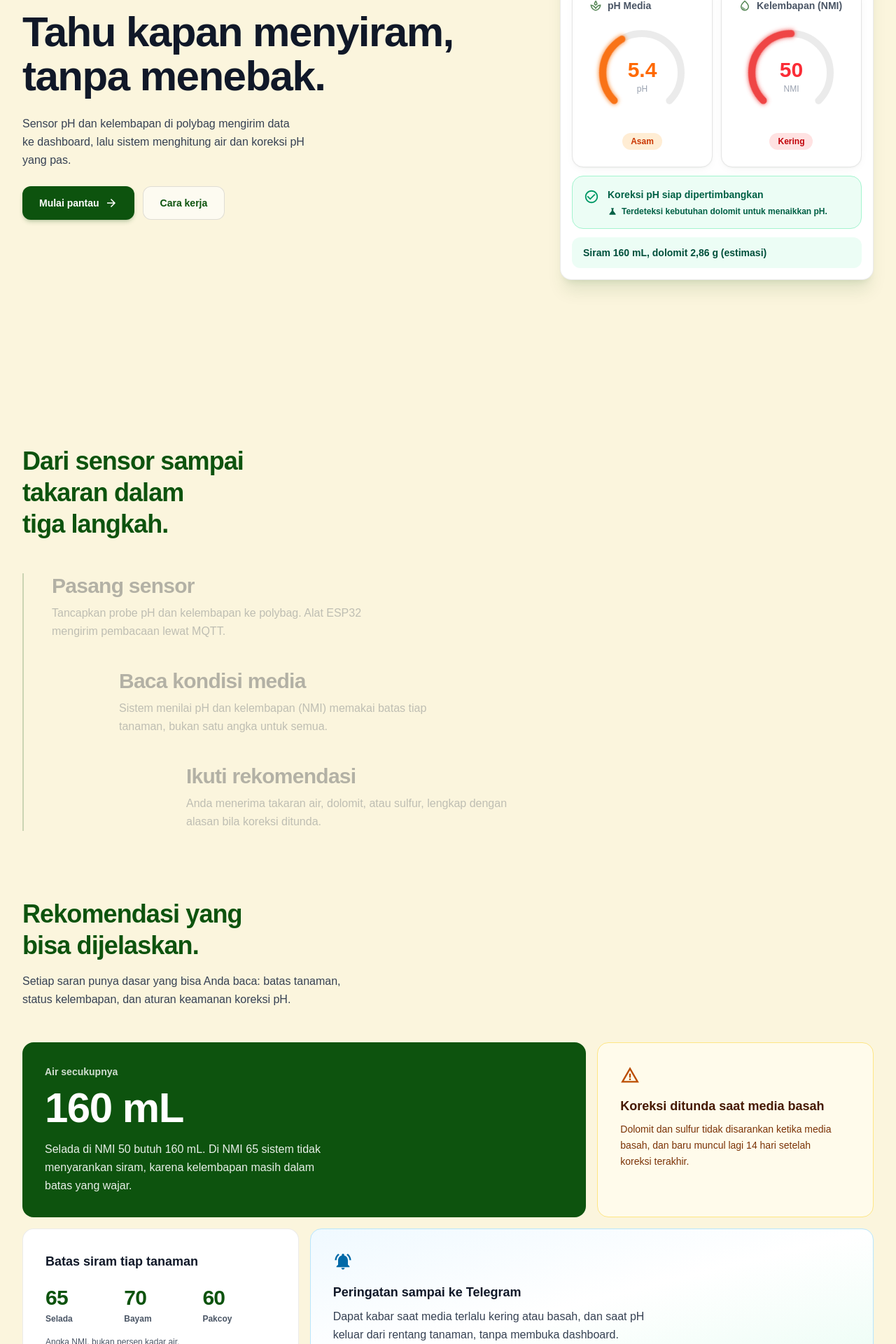
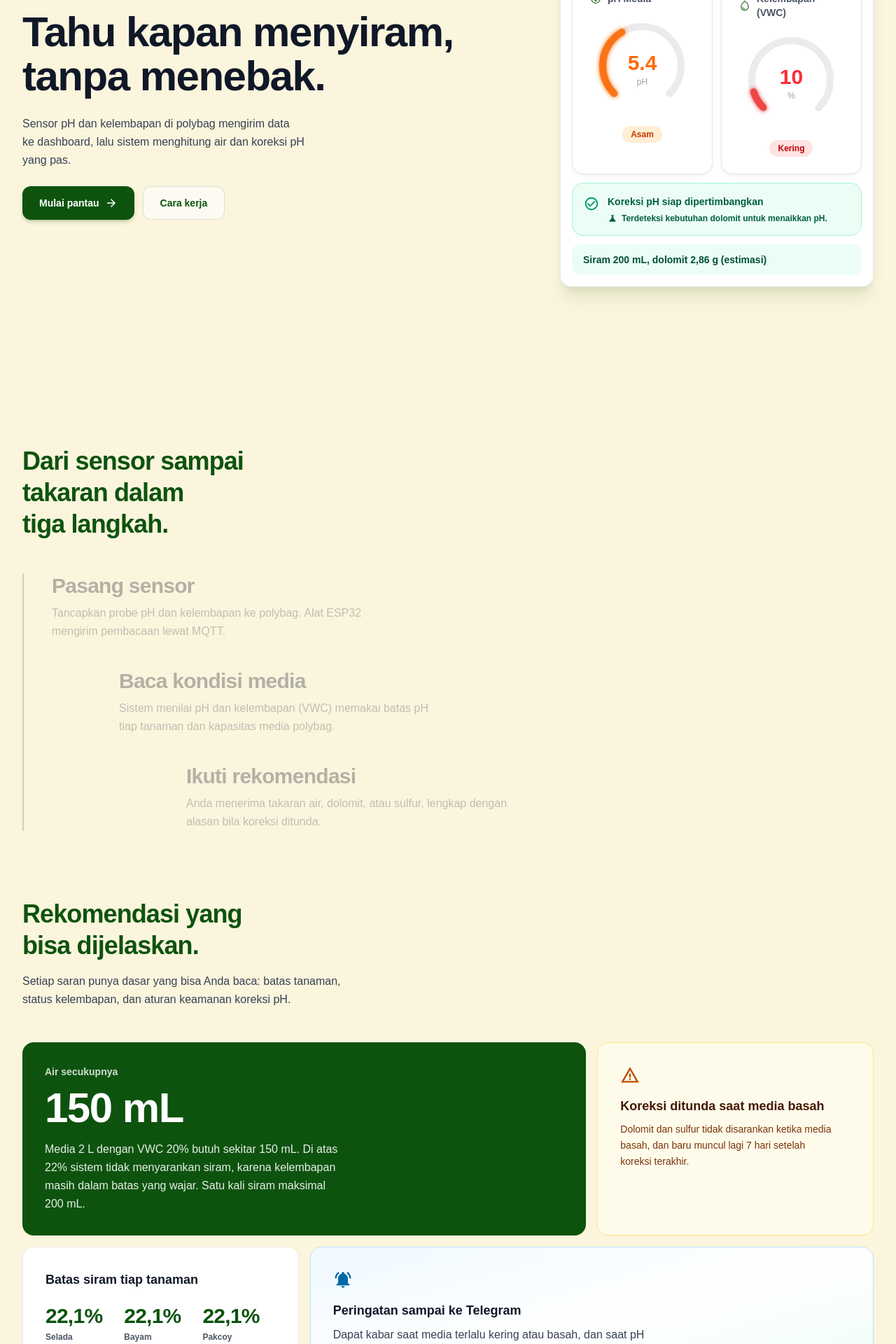
Before and after one commit to Capstone2026-E04/Subur.in, a Next.js app in the folder frontend/: page / in a window 1280 px wide. Shown: the part 260-2180 px from the top of the page at 70% size. Built offline with nearby package versions, Linux system fonts and the light colour scheme; a web font is replaced by a local one.

Commit message:
feat(frontend): sesuaikan tampilan ke VWC dan tampilkan badge status Telegram
- kartu kelembapan memakai status VWC; label NMI diganti VWC
- halaman notifikasi menampilkan badge Telegram terkirim/gagal
- teks landing disesuaikan dengan rancangan C501

```diff
--- a/frontend/src/app/(dashboard)/dashboard/analytics/page.tsx
+++ b/frontend/src/app/(dashboard)/dashboard/analytics/page.tsx
@@ -304,7 +304,7 @@ export default function AnalyticsPage() {
         <Card className="flex-row items-center justify-between gap-4 p-5">
           <div className="min-w-0 space-y-1.5">
             <p className="text-xs font-bold tracking-wider text-gray-400 uppercase">
-              Rata-rata Kelembapan (NMI)
+              Rata-rata Kelembapan
             </p>
             <p className="text-[10px] leading-none font-medium text-gray-400">
               Dihitung dari data {durationText}
--- a/frontend/src/app/(dashboard)/dashboard/notifications/page.tsx
+++ b/frontend/src/app/(dashboard)/dashboard/notifications/page.tsx
@@ -7,6 +7,7 @@ import {
   MdInfoOutline,
   MdDeleteOutline,
   MdNotificationsNone,
+  MdSend,
 } from "react-icons/md";
 import { useDevices } from "@/hooks/useDevices";
 import {
@@ -275,6 +276,24 @@ export default function NotificationsPage() {
                           {notif.device.label}
                         </span>
                       )}
+                      {notif.telegramStatus === "sent" && (
+                        <span
+                          title="Terkirim ke Telegram"
+                          className="inline-flex items-center gap-1 rounded border border-sky-200 bg-sky-50 px-2 py-0.5 text-[10px] font-black text-sky-700 uppercase"
+                        >
+                          <MdSend size={10} />
+                          Telegram
+                        </span>
+                      )}
+                      {notif.telegramStatus === "failed" && (
+                        <span
+                          title={notif.telegramError ?? "Gagal terkirim"}
+                          className="inline-flex items-center gap-1 rounded border border-rose-200 bg-rose-50 px-2 py-0.5 text-[10px] font-black text-rose-700 uppercase"
+                        >
+                          <MdSend size={10} />
+                          Telegram gagal
+                        </span>
+                      )}
                       {!notif.isRead && (
                         <span className="bg-primary h-1.5 w-1.5 shrink-0 animate-ping rounded-full" />
                       )}
--- a/frontend/src/app/(dashboard)/dashboard/page.tsx
+++ b/frontend/src/app/(dashboard)/dashboard/page.tsx
@@ -241,6 +241,7 @@ export default function DashboardPage() {
           value={currentMoisture}
           moistureType={moistureType}
           nmiTrigger={devicePlant?.nmiTrigger ?? null}
+          nmiTarget={devicePlant?.nmiTarget ?? null}
         />
       </div>
 
--- a/frontend/src/app/(dashboard)/dashboard/plants/page.tsx
+++ b/frontend/src/app/(dashboard)/dashboard/plants/page.tsx
@@ -152,7 +152,7 @@ export default function PlantsPage() {
                   <div className="border-border flex shrink-0 items-center gap-3 border-t pt-3 md:border-t-0 md:pt-0">
                     <div className="flex min-w-[100px] flex-col items-center rounded-xl border border-sky-100 bg-sky-50 px-3 py-2">
                       <span className="text-[9px] font-bold tracking-wider text-sky-600 uppercase">
-                        Kelembapan (NMI)
+                        Kelembapan (VWC %)
                       </span>
                       <span className="mt-0.5 text-xs font-bold text-gray-700">
                         {plant.nmiTrigger !== null
--- a/frontend/src/app/(dashboard)/dashboard/recommendations/page.tsx
+++ b/frontend/src/app/(dashboard)/dashboard/recommendations/page.tsx
@@ -271,10 +271,10 @@ export default function RecommendationsPage() {
                   </div>
                   <div>
                     <span className="block text-xs font-semibold text-gray-400">
-                      NMI Kelembapan
+                      Kelembapan (VWC)
                     </span>
                     <span className="text-base font-extrabold text-sky-600">
-                      {recommendation.moistureValue.toFixed(1)}
+                      {recommendation.moistureValue.toFixed(1)}%
                     </span>
                   </div>
                 </div>
@@ -344,7 +344,7 @@ export default function RecommendationsPage() {
                             </span>
                           </p>
                           <p className="mt-1 max-w-[85%] text-[11px] leading-relaxed text-sky-600/70">
-                            Estimasi berbasis NMI. Siram perlahan dan hentikan
+                            Estimasi berbasis VWC. Siram perlahan dan hentikan
                             bila air sudah menetes keluar.
                           </p>
                         </div>
@@ -549,9 +549,9 @@ export default function RecommendationsPage() {
                                 </span>
                               </p>
                               <p className="font-medium text-gray-500">
-                                NMI:{" "}
+                                VWC:{" "}
                                 <span className="font-bold text-sky-600">
-                                  {log.moistureValue.toFixed(0)}
+                                  {log.moistureValue.toFixed(0)}%
                                 </span>
                               </p>
                             </div>
--- a/frontend/src/app/page.tsx
+++ b/frontend/src/app/page.tsx
@@ -15,7 +15,7 @@ const STEPS = [
   },
   {
     title: "Baca kondisi media",
-    body: "Sistem menilai pH dan kelembapan (NMI) memakai batas tiap tanaman, bukan satu angka untuk semua.",
+    body: "Sistem menilai pH dan kelembapan (VWC) memakai batas pH tiap tanaman dan kapasitas media polybag.",
   },
   {
     title: "Ikuti rekomendasi",
@@ -24,9 +24,9 @@ const STEPS = [
 ];
 
 const PLANTS = [
-  { name: "Selada", trigger: 65 },
-  { name: "Bayam", trigger: 70 },
-  { name: "Pakcoy", trigger: 60 },
+  { name: "Selada", trigger: "22,1%" },
+  { name: "Bayam", trigger: "22,1%" },
+  { name: "Pakcoy", trigger: "22,1%" },
 ];
 
 const ctaClass =
@@ -140,11 +140,12 @@ export default function Home() {
               Air secukupnya
             </p>
             <p className="mt-3 text-6xl font-extrabold tracking-tight">
-              <span data-count="160">160</span> mL
+              <span data-count="150">150</span> mL
             </p>
             <p className="mt-4 max-w-[48ch] text-base leading-relaxed text-white/90">
-              Selada di NMI 50 butuh 160 mL. Di NMI 65 sistem tidak menyarankan
-              siram, karena kelembapan masih dalam batas yang wajar.
+              Media 2 L dengan VWC 20% butuh sekitar 150 mL. Di atas 22% sistem
+              tidak menyarankan siram, karena kelembapan masih dalam batas yang
+              wajar. Satu kali siram maksimal 200 mL.
             </p>
           </div>
 
@@ -158,7 +159,7 @@ export default function Home() {
             </h3>
             <p className="mt-2 text-sm leading-relaxed text-amber-900">
               Dolomit dan sulfur tidak disarankan ketika media basah, dan baru
-              muncul lagi 14 hari setelah koreksi terakhir.
+              muncul lagi 7 hari setelah koreksi terakhir.
             </p>
           </div>
 
@@ -182,7 +183,8 @@ export default function Home() {
               ))}
             </dl>
             <p className="mt-4 text-xs leading-relaxed text-gray-600">
-              Angka NMI, bukan persen kadar air.
+              Batas siram berupa persen kadar air volumetrik (VWC), sama untuk
+              semua tanaman.
             </p>
           </div>
 
--- a/frontend/src/components/dashboard/MoistureLevelCard.tsx
+++ b/frontend/src/components/dashboard/MoistureLevelCard.tsx
@@ -1,9 +1,10 @@
 import { Card } from "@/components/ui/card";
-import { TONES, classifyNmi } from "./sensorStatus";
+import { TONES, classifyNmi, classifyVwc } from "./sensorStatus";
 
 interface MoistureLevelCardProps {
   value: number | null;
   nmiTrigger: number | null;
+  nmiTarget?: number | null;
   moistureType?: "legacy_index" | "vwc_percent";
 }
 
@@ -15,6 +16,7 @@ const NEEDLE_OUTER = 100;
 export default function MoistureLevelCard({
   value,
   nmiTrigger,
+  nmiTarget = null,
   moistureType = "legacy_index",
 }: MoistureLevelCardProps) {
   const pct = value === null ? 0 : Math.min(Math.max(value, 0), 100);
@@ -27,7 +29,11 @@ export default function MoistureLevelCard({
   };
   const isVwc = moistureType === "vwc_percent";
   const status =
-    value === null || isVwc ? null : classifyNmi(value, nmiTrigger);
+    value === null
+      ? null
+      : isVwc
+        ? classifyVwc(value, nmiTrigger, nmiTarget)
+        : classifyNmi(value, nmiTrigger);
   const tone = status ? TONES[status.tone] : null;
 
   return (
@@ -67,11 +73,6 @@ export default function MoistureLevelCard({
       </div>
 
       <div className="mt-5 flex justify-center">
-        {isVwc && value !== null && (
-          <span className="rounded-full border border-neutral-200 px-5 py-1 text-sm font-semibold text-neutral-600">
-            Status belum dikalibrasi
-          </span>
-        )}
         {status && tone && (
           <span
             className={`rounded-full border px-5 py-1 text-lg font-bold ${tone.badgeBg} ${tone.badge} ${tone.border}`}
--- a/frontend/src/components/dashboard/sensorStatus.ts
+++ b/frontend/src/components/dashboard/sensorStatus.ts
@@ -68,6 +68,24 @@ export function classifyPh(ph: number, range: { min: number; max: number }) {
   return { label: "Basa", tone: "violet" as Tone };
 }
 
+// Batas atas VWC lembap = 7/6 x theta_CC (0,3298); di atasnya JENUH mulai aktif.
+const VWC_WET_START = 38.48;
+
+export function classifyVwc(
+  vwc: number,
+  trigger: number | null,
+  target: number | null,
+) {
+  if (trigger === null || target === null)
+    return { label: "Tanpa parameter", tone: "sky" as Tone };
+  if (vwc < trigger) return { label: "Kering", tone: "red" as Tone };
+  if (vwc < target) {
+    return { label: "Mendekati kering", tone: "amber" as Tone };
+  }
+  if (vwc <= VWC_WET_START) return { label: "Lembap", tone: "sky" as Tone };
+  return { label: "Basah", tone: "violet" as Tone };
+}
+
 export function classifyNmi(nmi: number, trigger: number | null) {
   if (trigger === null)
     return { label: "Tanpa parameter", tone: "sky" as Tone };
--- a/frontend/src/components/devices/ConnectDeviceModal.tsx
+++ b/frontend/src/components/devices/ConnectDeviceModal.tsx
@@ -336,7 +336,7 @@ export default function ConnectDeviceModal({
                                 </span>
                                 <span className="text-xs text-gray-600">
                                   <span className="font-medium text-gray-800">
-                                    NMI:
+                                    Kelembapan:
                                   </span>{" "}
                                   {selectedDeviceInfo.moisture}
                                 </span>
--- a/frontend/src/components/landing/HeroPreview.tsx
+++ b/frontend/src/components/landing/HeroPreview.tsx
@@ -24,7 +24,7 @@ export default function HeroPreview() {
   return (
     <div className="shadow-primary/10 w-full max-w-md rounded-2xl border border-black/8 bg-white p-4 shadow-xl">
       <p className="px-1 pb-3 text-xs font-semibold text-gray-600">
-        Contoh data: selada, pH 5,4, NMI 50
+        Contoh data: pH 5,4, VWC 10%
       </p>
 
       <div className="grid grid-cols-2 gap-3">
@@ -40,9 +40,9 @@ export default function HeroPreview() {
           decimals={1}
         />
         <SensorGaugeCard
-          label="Kelembapan (NMI)"
-          value={50}
-          unit="NMI"
+          label="Kelembapan (VWC)"
+          value={10}
+          unit="%"
           min={0}
           max={100}
           getColor={() => NMI_TONE}
@@ -59,7 +59,7 @@ export default function HeroPreview() {
           correction={{ status: "READY", reasons: [] }}
         />
         <p className="rounded-xl bg-emerald-50 px-4 py-3 text-sm font-bold text-emerald-900">
-          Siram 160 mL, dolomit 2,86 g (estimasi)
+          Siram 200 mL, dolomit 2,86 g (estimasi)
         </p>
       </div>
     </div>
--- a/frontend/src/types/device.ts
+++ b/frontend/src/types/device.ts
@@ -85,6 +85,8 @@ export interface DeviceRecommendation {
   limeDosageGram: number;
   sulfurDosageGram: number;
   reduceWatering: boolean;
+  decisionSource?: "fuzzy" | "safety_override";
+  overrideReason?: string | null;
   timestamp?: string;
 }
 
@@ -118,6 +120,8 @@ export interface NotificationItem {
   message: string;
   type: "warning" | "success" | "info";
   isRead: boolean;
+  telegramStatus?: "skipped" | "sent" | "failed";
+  telegramError?: string | null;
   createdAt: string;
   device?: {
     label: string;
```
